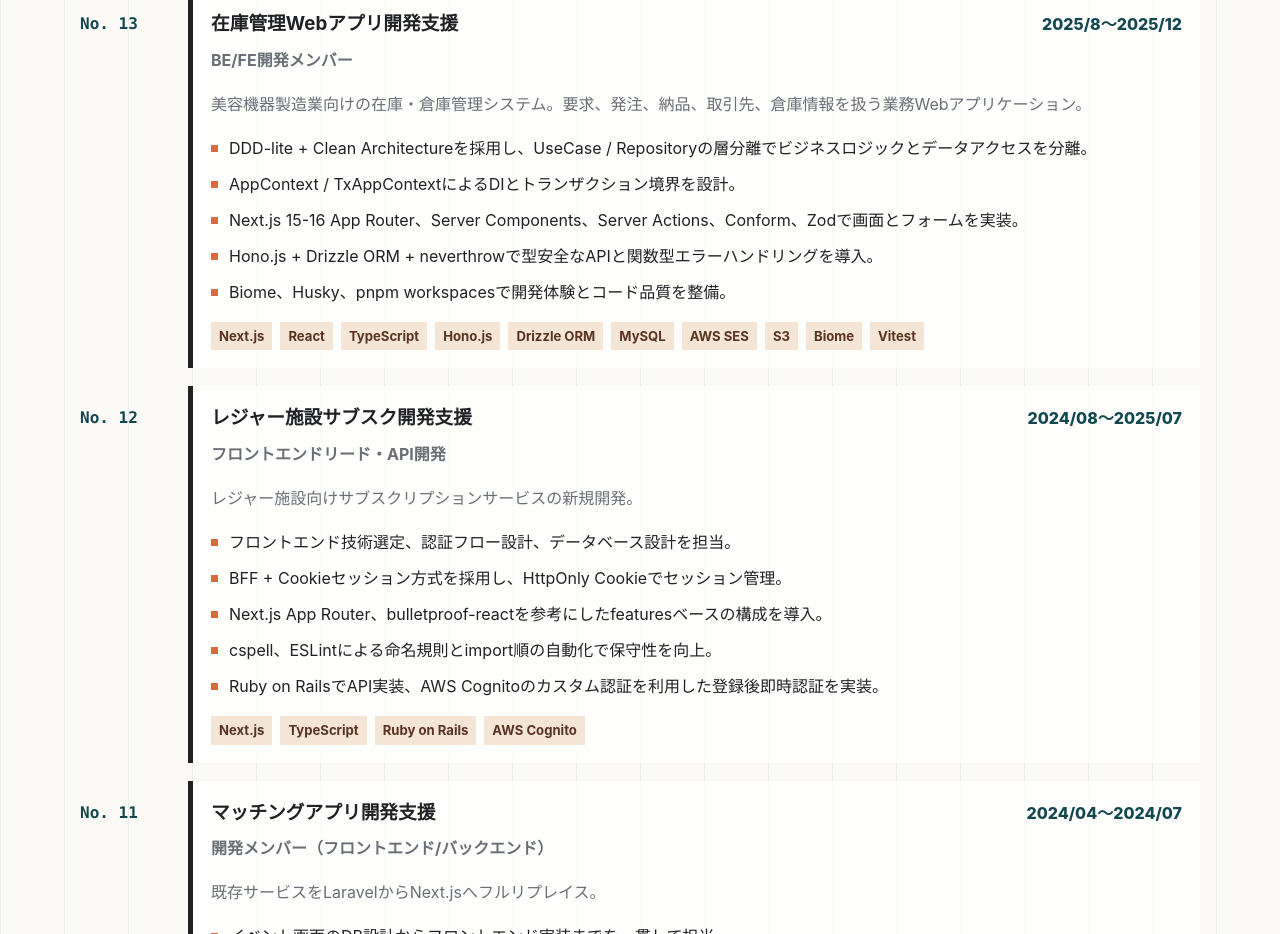
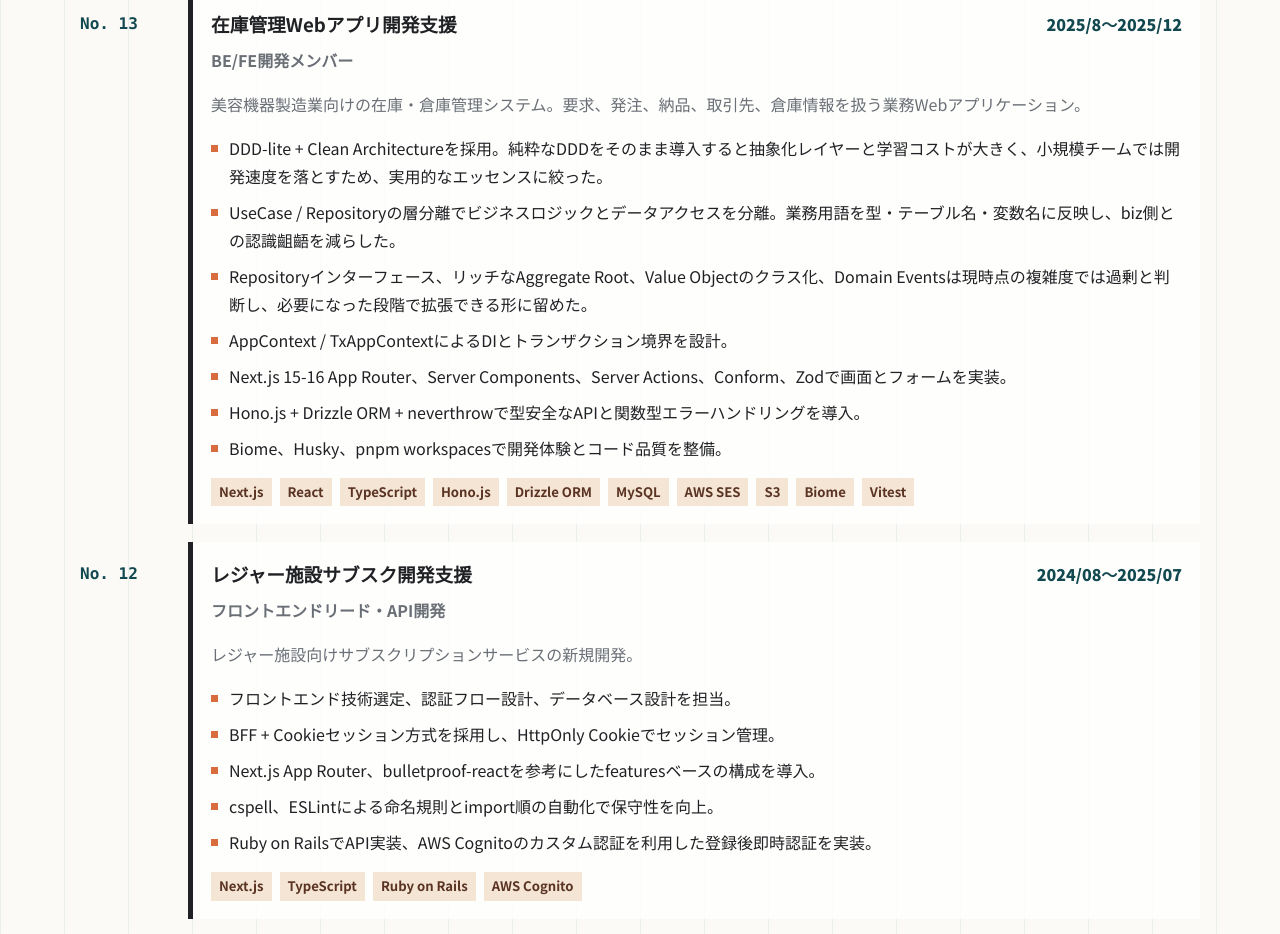
Before and after one commit to yosuke0517/resume, a React (Vite) app: page / in a window 1280 px wide. Shown: the part 2840-3774 px from the top of the page. Built offline with nearby package versions, Linux system fonts and the light colour scheme.

Commit message:
fix: DDD-liteの説明とPDFフォントを改善

```diff
--- a/package.json
+++ b/package.json
@@ -14,6 +14,7 @@
     "node": ">=22.13.0"
   },
   "dependencies": {
+    "@fontsource/noto-sans-jp": "^5.2.9",
     "@vitejs/plugin-react": "^5.2.0",
     "lucide-react": "^1.23.0",
     "playwright": "^1.61.1",
--- a/src/main.tsx
+++ b/src/main.tsx
@@ -1,3 +1,7 @@
+import "@fontsource/noto-sans-jp/400.css";
+import "@fontsource/noto-sans-jp/500.css";
+import "@fontsource/noto-sans-jp/700.css";
+import "@fontsource/noto-sans-jp/900.css";
 import { createRoot } from "react-dom/client";
 import { Code2, Download, MapPin, Sparkles } from "lucide-react";
 import { resume } from "./resume-data";
--- a/src/resume-data.ts
+++ b/src/resume-data.ts
@@ -89,7 +89,9 @@
       role: "BE/FE開発メンバー",
       summary: "美容機器製造業向けの在庫・倉庫管理システム。要求、発注、納品、取引先、倉庫情報を扱う業務Webアプリケーション。",
       achievements: [
-        "DDD-lite + Clean Architectureを採用し、UseCase / Repositoryの層分離でビジネスロジックとデータアクセスを分離。",
+        "DDD-lite + Clean Architectureを採用。純粋なDDDをそのまま導入すると抽象化レイヤーと学習コストが大きく、小規模チームでは開発速度を落とすため、実用的なエッセンスに絞った。",
+        "UseCase / Repositoryの層分離でビジネスロジックとデータアクセスを分離。業務用語を型・テーブル名・変数名に反映し、biz側との認識齟齬を減らした。",
+        "Repositoryインターフェース、リッチなAggregate Root、Value Objectのクラス化、Domain Eventsは現時点の複雑度では過剰と判断し、必要になった段階で拡張できる形に留めた。",
         "AppContext / TxAppContextによるDIとトランザクション境界を設計。",
         "Next.js 15-16 App Router、Server Components、Server Actions、Conform、Zodで画面とフォームを実装。",
         "Hono.js + Drizzle ORM + neverthrowで型安全なAPIと関数型エラーハンドリングを導入。",
--- a/src/styles.css
+++ b/src/styles.css
@@ -10,7 +10,7 @@
   --mark: #d96c3f;
   --soft: #e9f3f1;
   --code: #f4e5d5;
-  font-family: "Inter", "Noto Sans JP", "Hiragino Kaku Gothic ProN", "Yu Gothic", sans-serif;
+  font-family: "Noto Sans JP", "Hiragino Kaku Gothic ProN", "Yu Gothic", sans-serif;
 }
 
 * {
```
Also changed, not shown: 2 other files (tests, documents, lock files or other folders).
